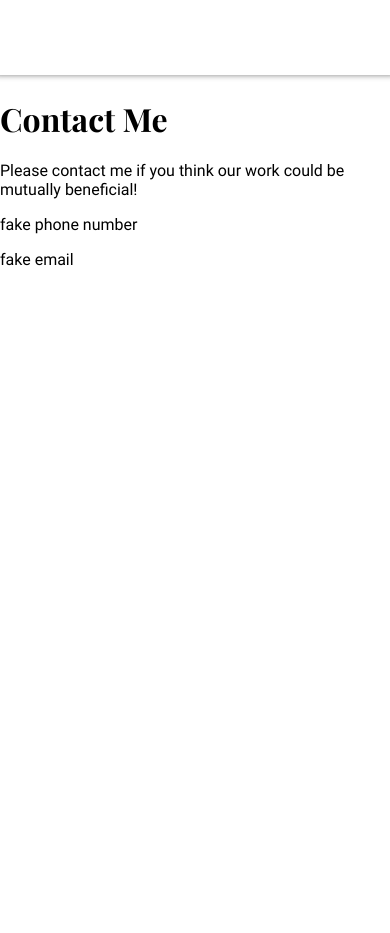
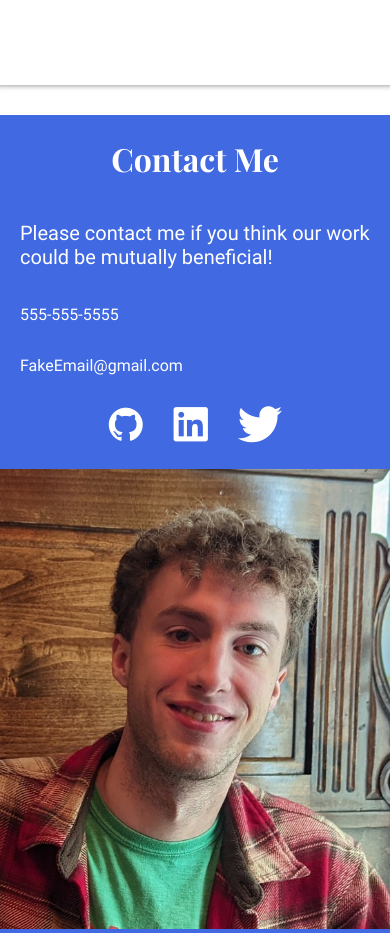
Before and after one commit to TylerYoungdahl/Homepage, a plain HTML site: page index.html in a window 390 px wide. Shown: the part 3643-4576 px from the top of the page. Before the commit the page ends 3928 px from the top, so only its background shows below. Drawn offline with nearby package versions, Linux system fonts and the light colour scheme.

Commit message:
style footer for mobile

```diff
--- a/index.html
+++ b/index.html
@@ -141,12 +141,24 @@
       </div>
     </main>
     <footer>
-      <h1>Contact Me</h1>
-      <p>
-        Please contact me if you think our work could be mutually beneficial!
-      </p>
-      <p>fake phone number</p>
-      <p>fake email</p>
+      <div class="footer-info">
+        <h1>Contact Me</h1>
+        <p class="footer-description">
+          Please contact me if you think our work could be mutually beneficial!
+        </p>
+        <p>555-555-5555</p>
+        <p>FakeEmail@gmail.com</p>
+        <div class="footer-icons">
+          <i class="devicon-github-original"></i>
+          <i class="devicon-linkedin-plain"></i>
+          <i class="devicon-twitter-original"></i>
+        </div>
+      </div>
+      <img
+        src="./assets/portrait-lowres.jpg"
+        alt="picture of me"
+        class="footer-portrait"
+      />
     </footer>
   </body>
 </html>
--- a/styles.css
+++ b/styles.css
@@ -63,6 +63,7 @@ main {
   display: flex;
   flex-direction: column;
   align-items: center;
+  margin: 10px 0 30px 0;
 }
 
 .projects {
@@ -115,3 +116,36 @@ main {
   font-size: 18px;
   color: rgb(85, 85, 85);
 }
+
+footer {
+  color: white;
+  background-color: royalblue;
+}
+
+.footer-info {
+  display: flex;
+  flex-direction: column;
+  padding: 0 20px 20px 20px;
+}
+
+.footer-info h1 {
+  text-align: center;
+}
+
+.footer-description {
+  font-size: 20px;
+}
+
+.footer-portrait {
+  width: 100%;
+}
+
+.footer-icons {
+  text-align: center;
+  margin-top: 15px;
+  font-size: 36px;
+}
+
+.footer-icons > * {
+  margin: 0 10px 0 10px;
+}
```
